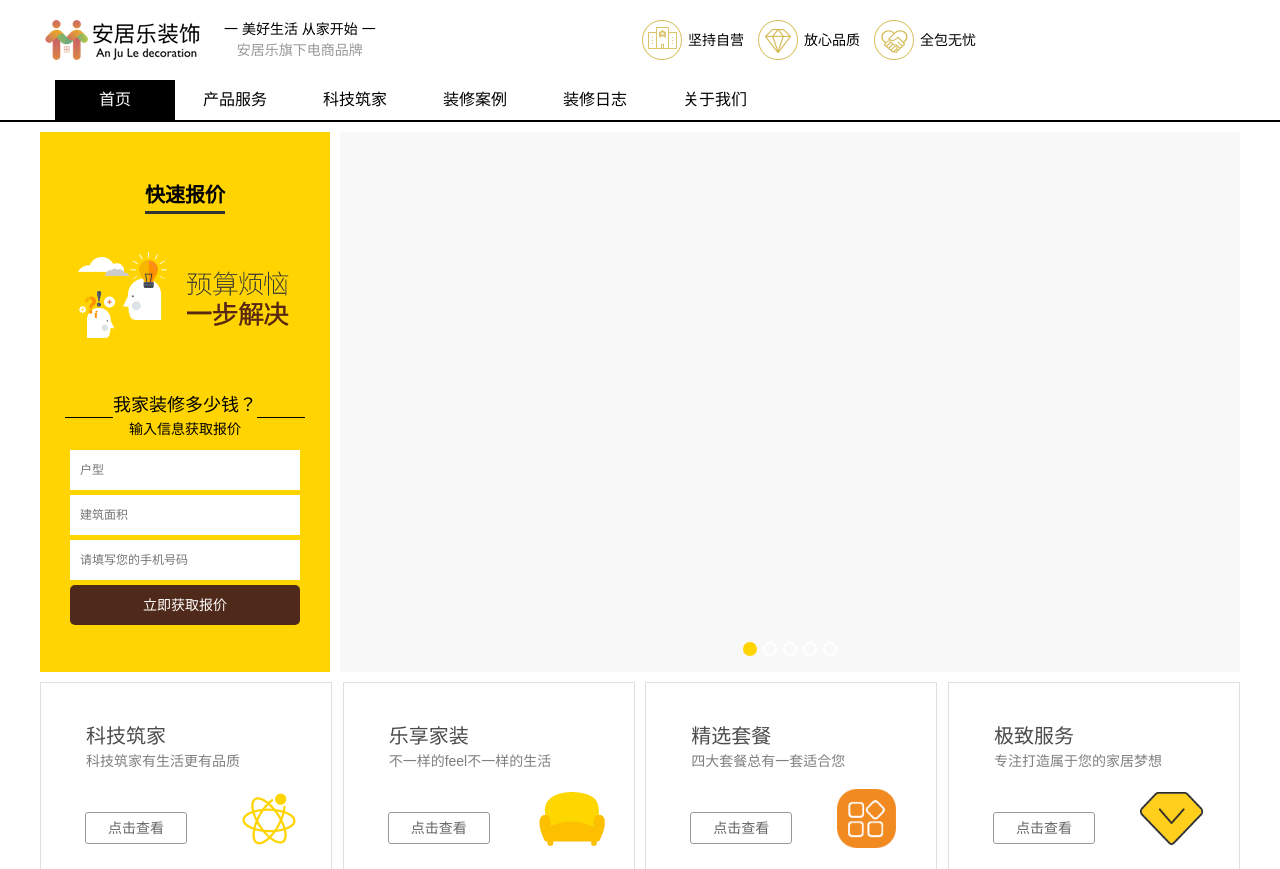
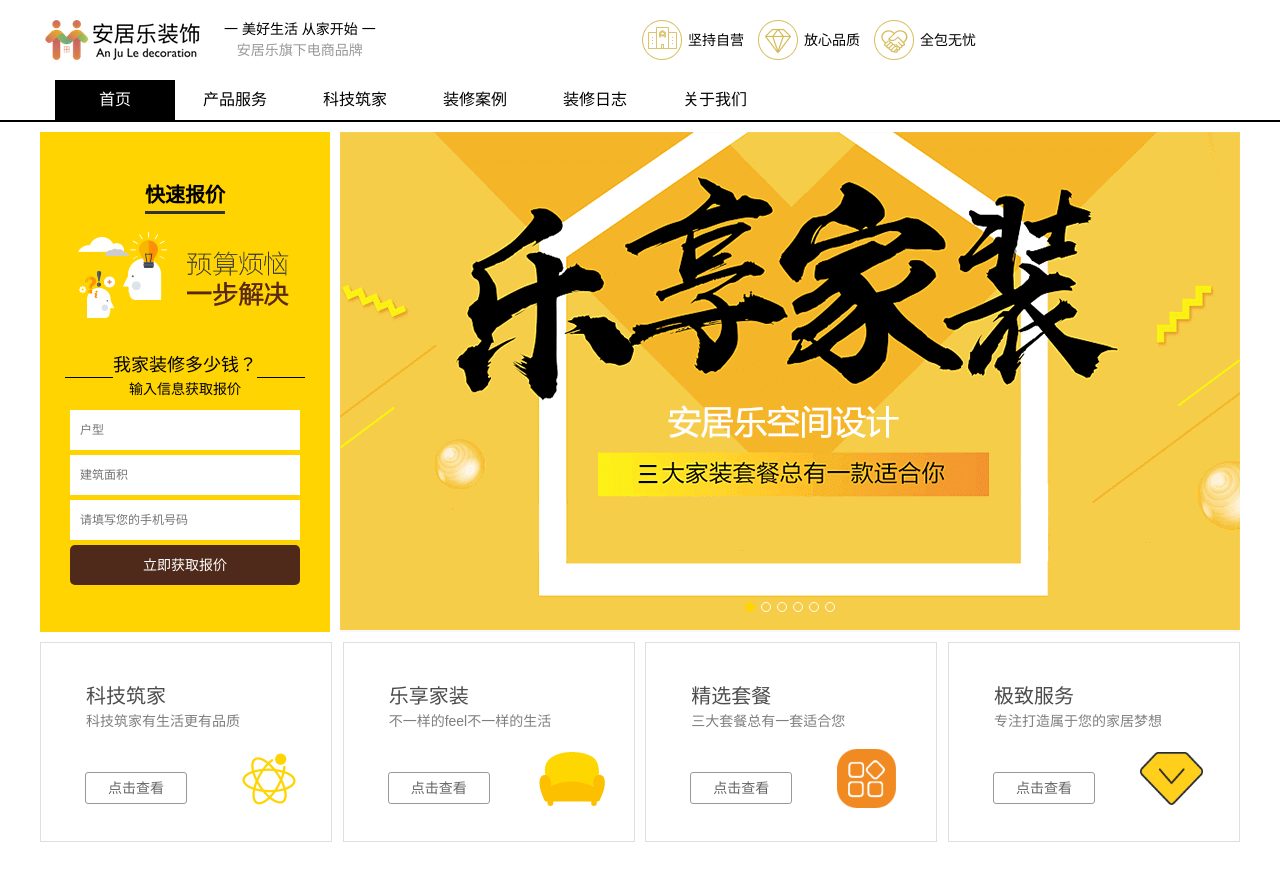
Before and after one commit to foresttiger/AJL-web, a PHP site: page / in a window 1280 px wide. Shown: the top 869 px of the page. Run offline with PHP 8.4, Linux system fonts and the light colour scheme; style sheets or scripts are compiled from the project's sources.

Commit message:
no message

```diff
--- a/css/index.scss
+++ b/css/index.scss
@@ -12,7 +12,7 @@ $pd20:20px;
         .c-1-l {
             width: 240px;
             height: 500px;
-            padding: 20px 25px;
+            padding: 0 25px;
             float: left;
             background: #ffd401;
             display: flex;
@@ -30,7 +30,7 @@ $pd20:20px;
             .image {
                 width: 240px;
                 height: 108px;
-                margin: 30px auto 40px;
+                margin: 10px auto 20px;
                 background: url(../images/index/index-coupon.png) center center no-repeat;
             }
             .f-t {
@@ -99,22 +99,45 @@ $pd20:20px;
         }
         .c-1-r {
             width: 900px;
-            height: 540px;
+            height: 500px;
             float: left;
             margin-left: 10px;
             .layui-carousel-ind ul {
                 background-color: rgba(0, 0, 0, 0); // background-color:none;
                 li {
+                    width: 8px;
+                    height: 8px;
                     background-color: rgba(0, 0, 0, 0);
-                    border: 2px solid #ffffff;
+                    border: 1px solid #ffffff;
                     &.layui-this {
                         background-color: #ffd401;
                         border-color: #ffd401;
                     }
                 }
             }
-            .item5{
-                background:url(../images/index/banner1.png) no-repeat;
+            .item1 {
+                background: url(../images/index/banner1.png) no-repeat;
+                background-image-size: 900px 500px;
+            }
+            .item2 {
+                background: url(../images/index/banner2.png) no-repeat;
+                background-image-size: 900px 500px;
+            }
+            .item3 {
+                background: url(../images/index/banner3.png) no-repeat;
+                background-image-size: 900px 500px;
+            }
+            .item4 {
+                background: url(../images/index/banner4.png) no-repeat;
+                background-image-size: 900px 500px;
+            }
+            .item5 {
+                background: url(../images/index/banner5.png) no-repeat;
+                background-image-size: 900px 500px;
+            }
+             .item6 {
+                background: url(../images/index/banner6.png) no-repeat;
+                background-image-size: 900px 500px;
             }
         }
     }
@@ -181,13 +204,11 @@ $pd20:20px;
                 }
                 &:nth-child(3):after {
                     background: url(../images/index/icon3.png) no-repeat 0% 50%;
-                    background-size:80%
-
-
+                    background-size: 80%
                 }
                 &:nth-child(4):after {
                     background: url(../images/index/icon4.png) no-repeat 0% 50%;
-                    background-size:85%
+                    background-size: 85%
                 }
             }
         }
--- a/index.html
+++ b/index.html
@@ -92,10 +92,12 @@
                 <div class="layui-carousel" id="test1">
                     <div carousel-item>
                         <div class="item1"></div>
-                        <div class="item2"  style="background-color: blue">条目2</div>
-                        <div class="item3"  style="background-color: #999">条目3</div>
-                        <div class="item4"  style="background-color: #987">条目4</div>
-                        <div class="item5"  style="background-color: #000"></div>
+                        <div class="item2"></div>
+                        <div class="item3"></div>
+                        <!-- <div class="item4"  style="background-color: #987">条目4</div> -->
+                        <div class="item4"></div>
+                        <div class="item5"></div>
+                        <div class="item6"></div>
                     </div>
                 </div>
             </div>
@@ -114,7 +116,7 @@
                 </li>
                 <li>
                     <h1>精选套餐</h1>
-                    <p>四大套餐总有一套适合您</p>
+                    <p>三大套餐总有一套适合您</p>
                     <div class="btn">点击查看</div>
                 </li>
                 <li>
--- a/js/index.js
+++ b/js/index.js
@@ -50,7 +50,7 @@ layui.use('carousel', function() {
     carousel.render({
         elem: '#test1',
         width: '100%', //设置容器宽度
-        height: '540px', //设置容器高度
+        height: '500px', //设置容器高度
         arrow: 'hover', //始终显示箭头
         anim:'fade',
         //,anim: 'updown' //切换动画方式
```
Also changed, not shown: css/index.css, images/index/banner1.png, images/index/banner10.png (deleted), images/index/banner13.png, images/index/banner2.png (added), images/index/banner23.png (added), images/index/banner3.png (added), images/index/banner4.png (added), images/index/banner41.png (added), images/index/banner42.png (added), images/index/banner5.png (added), images/index/banner6.png (added), 1 other file.
